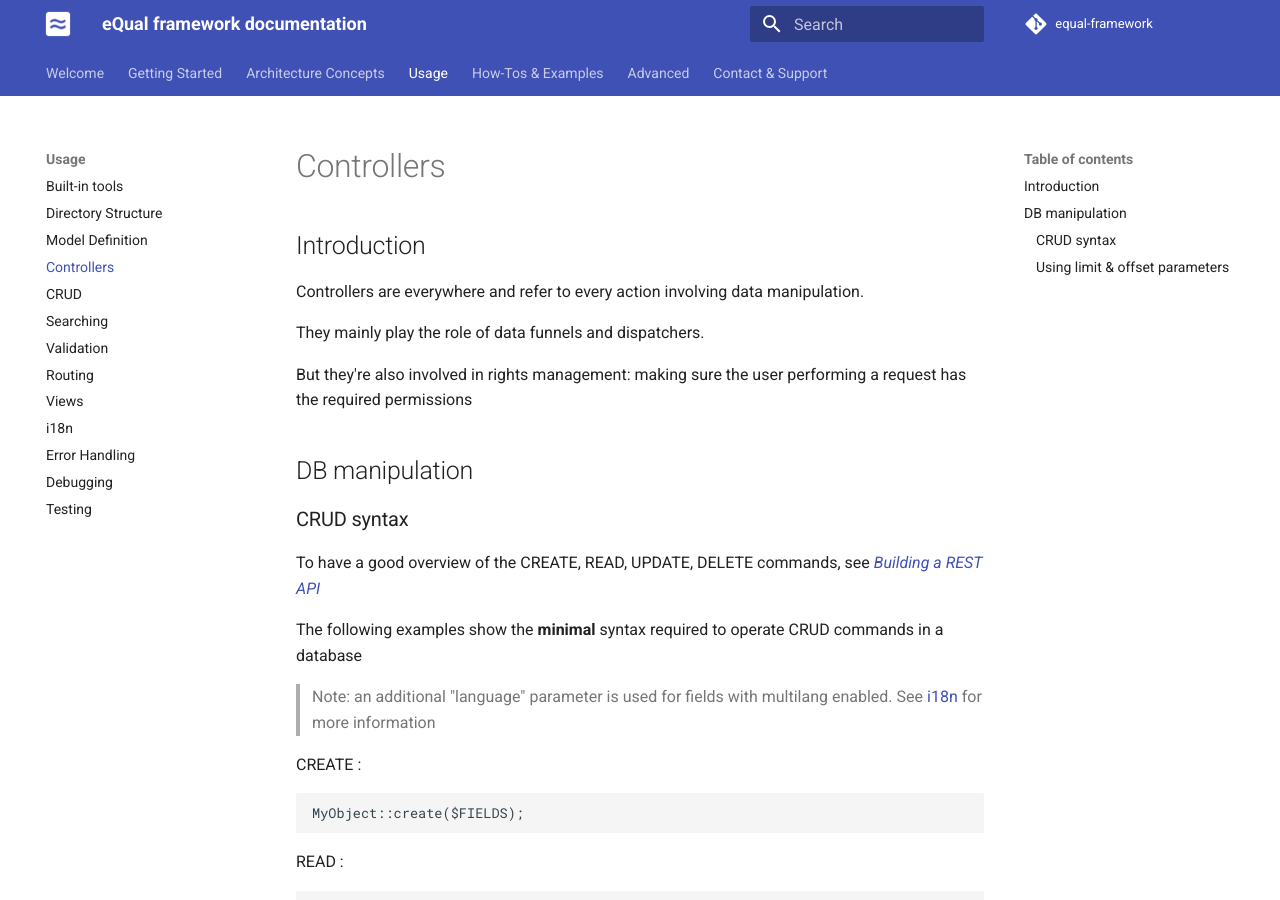
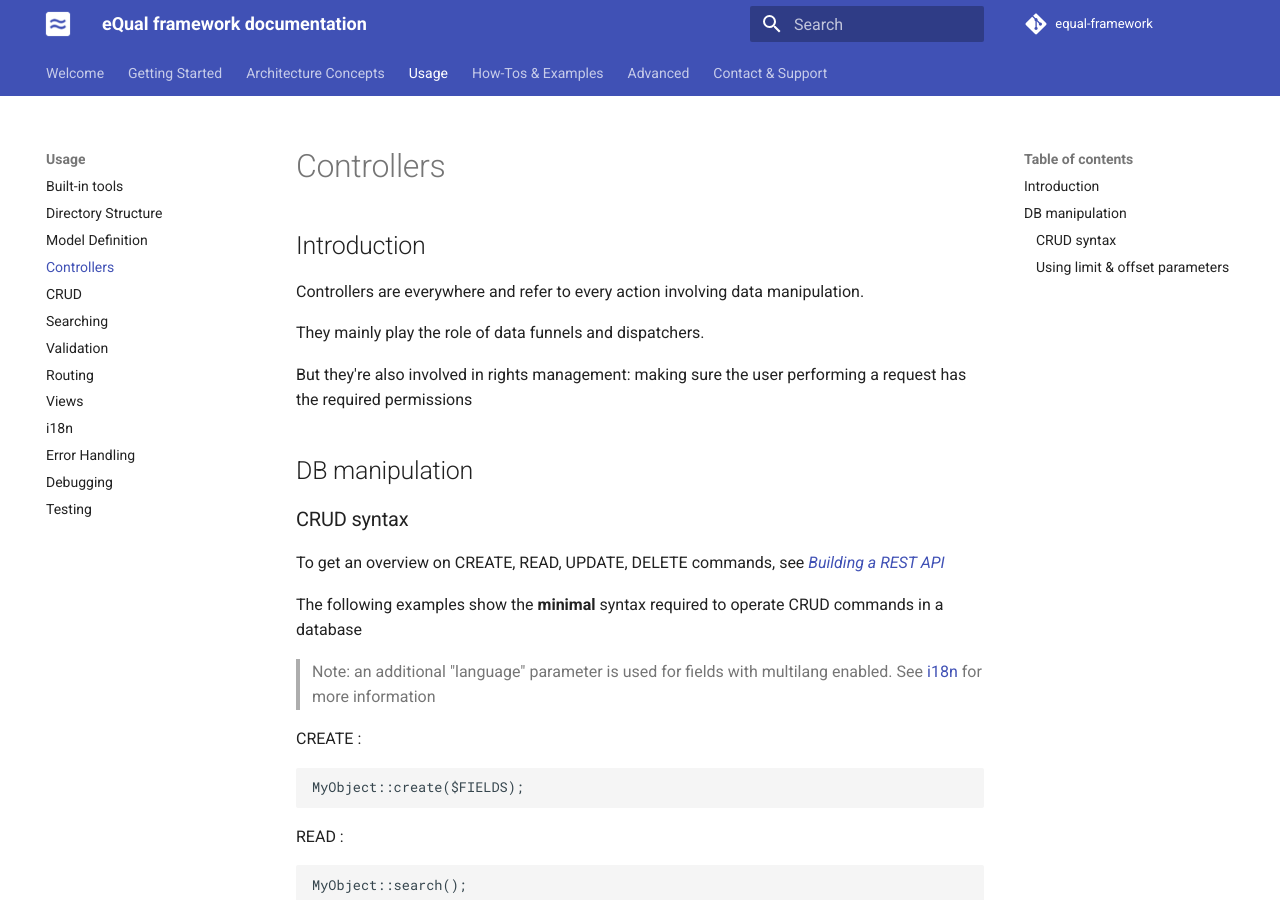
Before and after one commit to equalframework/equal-doc, an MkDocs documentation site: the page built from docs/usage/controllers.md, in a window 1280 px wide and 900 px high. Built offline with MkDocs 1.6.1 and Material for MkDocs 9.7.7, drawn with Linux system fonts in a browser that asks for light colours; comment, search, counter and statistics services are not loaded.

Commit message:
formattin

```diff
--- a/docs/usage/controllers.md
+++ b/docs/usage/controllers.md
@@ -12,7 +12,7 @@ But they're also involved in rights management: making sure the user performing
 
 ### CRUD syntax
 
-To have a good overview of the CREATE, READ, UPDATE, DELETE commands, see [*Building a REST API*](../howtos-and-examples/rest-api.md)
+To get an overview on CREATE, READ, UPDATE, DELETE commands, see [*Building a REST API*](../howtos-and-examples/rest-api.md)
 
 The following examples show the **minimal** syntax required to operate CRUD commands in a database
 
```
Also changed, not shown: docs/usage/i18n.md (+1 -1 lines).
